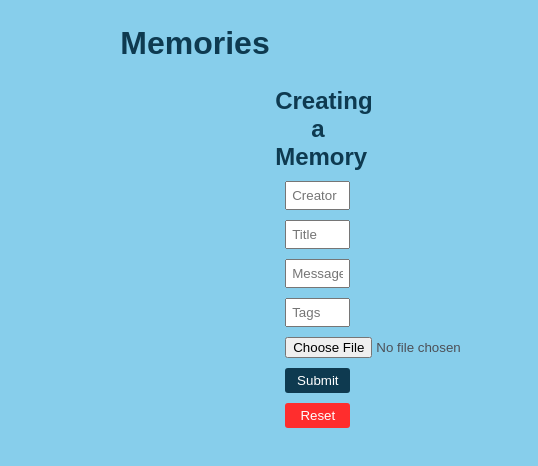
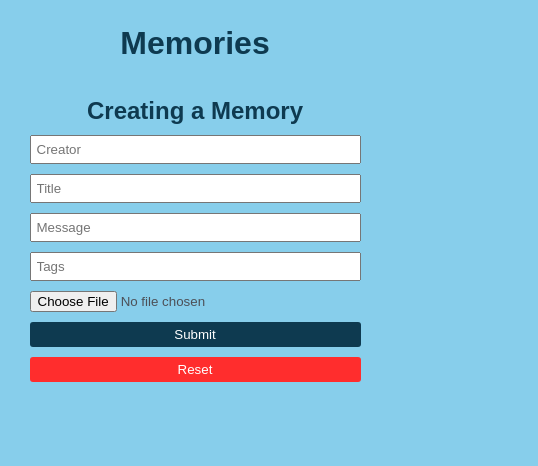
Before and after one commit to ajittupe2548/MemoriesApp, a React (Create React App) app in the folder client/: page / in a window 390 px wide. Shown: the top 466 px of the page, 538 px wide, since content can reach past the window. Built offline with nearby package versions, Linux system fonts and the light colour scheme; no server answers.

Commit message:
Made : Design responsive

```diff
--- a/client/src/app.module.scss
+++ b/client/src/app.module.scss
@@ -15,10 +15,30 @@
     width: 70%;
     display: flex;
     flex-wrap: wrap;
-    justify-content: space-between;
+    padding: 10px;
 }
 
 .formWrapper {
     width: 30%;
-    padding: 0 10px;
+    padding: 10px;
 }
+
+@media screen and (min-width: 400px) and (max-width: 650px) {
+    .postsWrapper {
+        width: 50%;
+    }
+
+    .formWrapper {
+        width: 50%;
+    }
+}
+
+@media screen and (max-width: 400px) {
+    .contentWrapper {
+        flex-direction: column-reverse;
+    }
+
+    .formWrapper, .postsWrapper {
+        width: 100%;
+    }
+}
--- a/client/src/components/Form/form.module.scss
+++ b/client/src/components/Form/form.module.scss
@@ -4,7 +4,7 @@
 }
 
 .memoryForm {
-    padding: 10px;
+    margin-top: 10px;
 }
 
 .inputField {
--- a/client/src/components/Posts/Post/Post.js
+++ b/client/src/components/Posts/Post/Post.js
@@ -24,8 +24,8 @@ const Post = ({ post, setCurrentId }) => {
                 <div className={styles.message}>
                     {post.message}
                 </div>
-                <div className={styles.btnsContainer} onClick={() => {dispatch(likePost(post._id))}} >
-                    <div className={styles.likeBtn}>
+                <div className={styles.btnsContainer}>
+                    <div className={styles.likeBtn} onClick={() => {dispatch(likePost(post._id))}}>
                         Likes {post.likeCount}
                     </div>
                     <div className={styles.deleteBtn} onClick={() => {dispatch(deletePost(post._id))}}>
--- a/client/src/components/Posts/Post/post.module.scss
+++ b/client/src/components/Posts/Post/post.module.scss
@@ -1,7 +1,7 @@
 .postCard {
     position: relative;
-    width: 20vw;
     margin-bottom: 10px;
+    margin-right: 10px;
     border: 1px solid #e2e2e2;
     border-radius: 5px;
     background-color: #fff;
@@ -69,3 +69,27 @@
     cursor: pointer;
     color: darkblue;
 }
+
+@media (min-width: 650px) {
+    .postCard {
+        width: 47%;
+    }
+}
+
+@media (min-width: 900px) {
+    .postCard {
+        width: 31.5%;
+    }
+}
+
+@media (min-width: 1400px) {
+    .postCard {
+        width: 24%;
+    }
+}
+
+@media screen and (max-width: 400px) {
+    .postCard {
+        margin-right: 0;
+    }
+}
```
